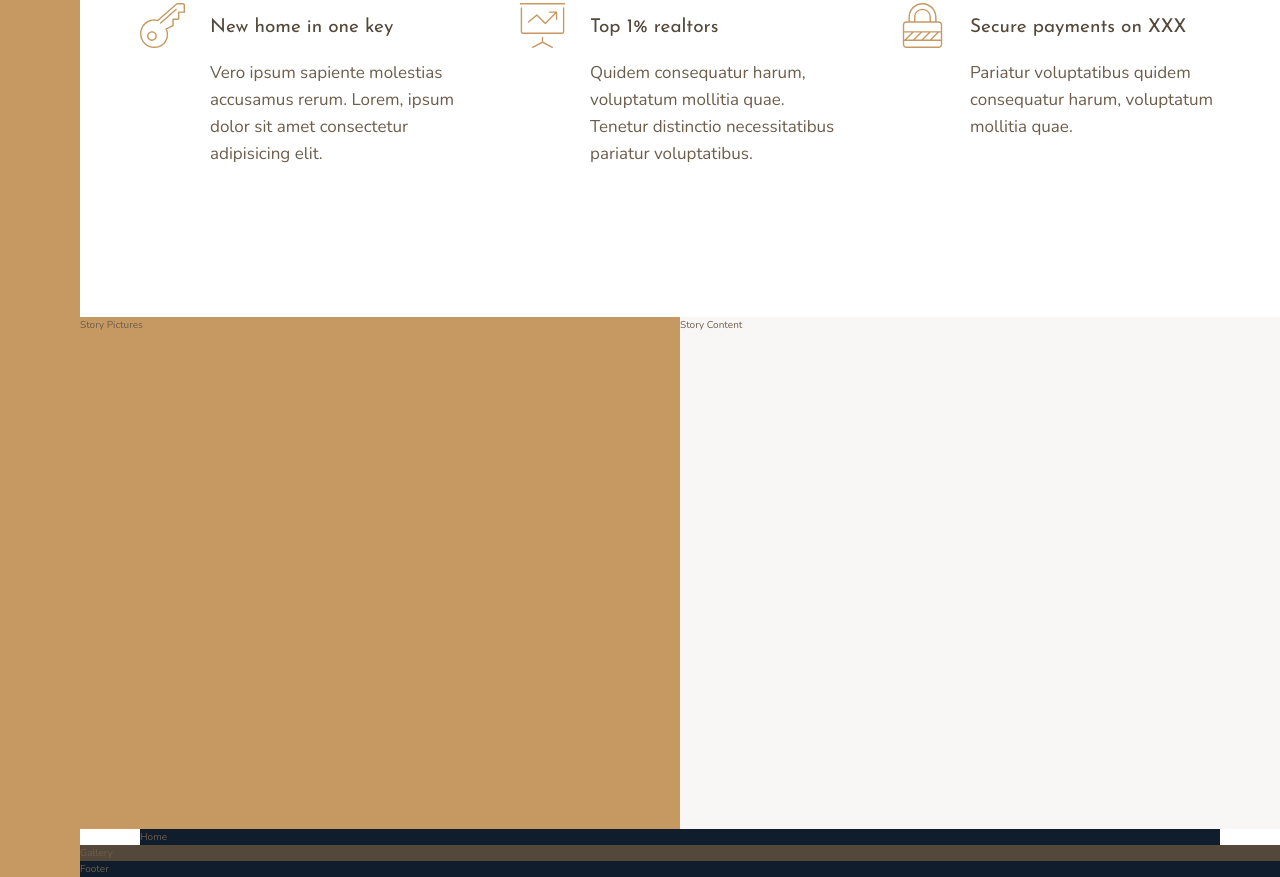
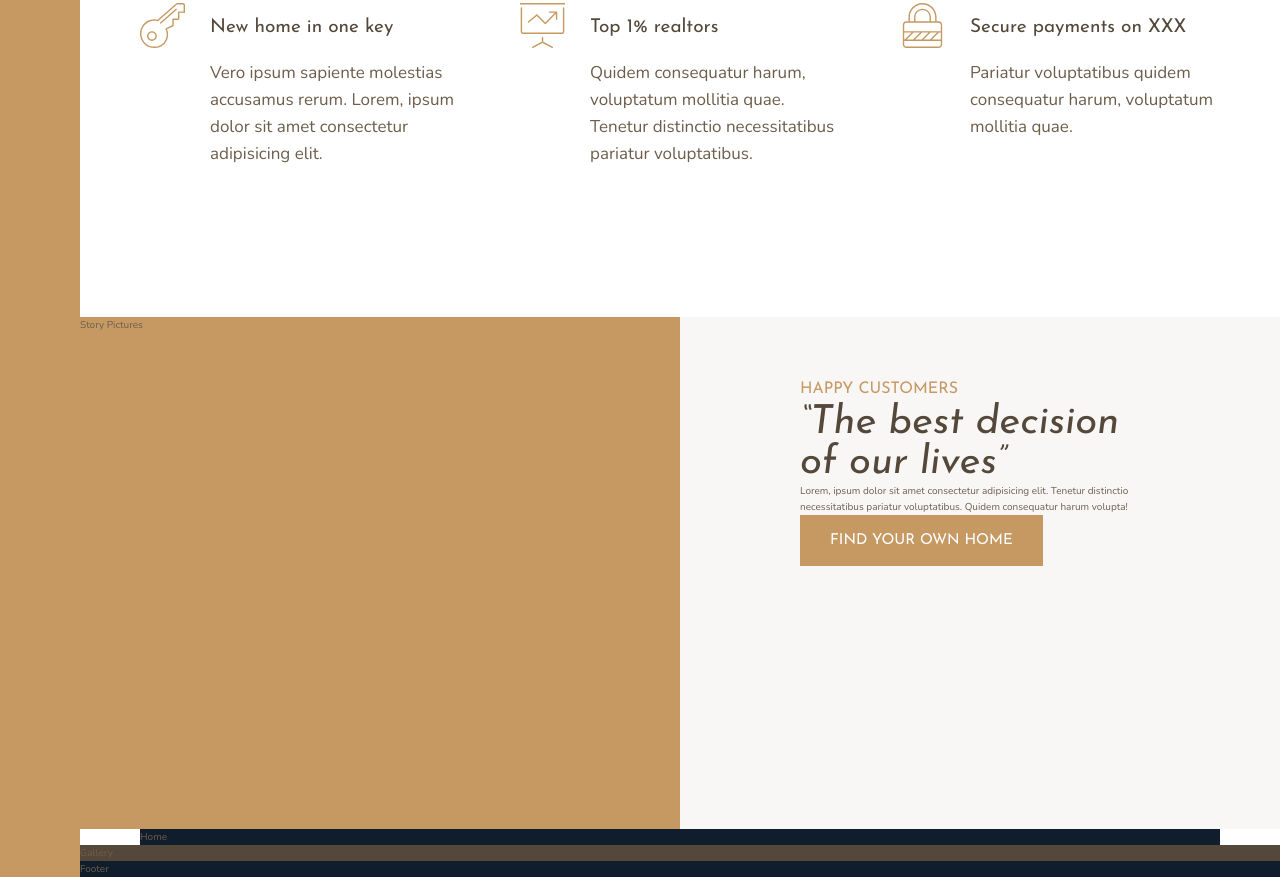
Before and after one commit to phongluudn1997/3-NEXTER, a website: page index.html in a window 1280 px wide. Shown: the part 991-1868 px from the top of the page. Drawn offline with nearby package versions, Linux system fonts and the light colour scheme.

Commit message:
added: css for styling heading

```diff
--- a/index.html
+++ b/index.html
@@ -81,7 +81,18 @@
       </div>
     </section>
     <div class="story__pictures">Story Pictures</div>
-    <div class="story__content">Story Content</div>
+    <div class="story__content">
+      <h3 class="heading-3">Happy Customers</h3>
+      <h2 class="heading-2 heading-2--dark">
+        &ldquo;The best decision of our lives&rdquo;
+      </h2>
+      <p class="story__text">
+        Lorem, ipsum dolor sit amet consectetur adipisicing elit. Tenetur
+        distinctio necessitatibus pariatur voluptatibus. Quidem consequatur
+        harum volupta!
+      </p>
+      <button class="btn">Find your own home</button>
+    </div>
     <div class="homes">Home</div>
     <div class="gallery">Gallery</div>
     <footer class="footer">Footer</footer>
--- a/sass/_story.scss
+++ b/sass/_story.scss
@@ -7,5 +7,6 @@
   &__content {
     background-color: $color-grey-light-1;
     grid-column: col-start 5 / full-end;
+    padding: 6rem 12rem;
   }
 }
--- a/sass/_typography.scss
+++ b/sass/_typography.scss
@@ -9,10 +9,25 @@
 
 .heading-2 {
   @extend %heading;
+  font-size: 4rem;
+  font-style: italic;
+  line-height: 1;
+
+  &--light {
+    color: $color-grey-light-1;
+  }
+
+  &--dark {
+    color: $color-grey-dark-1;
+  }
 }
 
 .heading-3 {
   @extend %heading;
+
+  font-size: 1.6rem;
+  color: $color-primary;
+  text-transform: uppercase;
 }
 
 .heading-4 {
@@ -27,3 +42,20 @@
     color: $color-grey-dark-1;
   }
 }
+
+.btn {
+  background-color: $color-primary;
+  color: white;
+  border: none;
+  border-radius: 0;
+  font-family: $font-display;
+  font-size: 1.5rem;
+  text-transform: uppercase;
+  padding: 1.8rem 3rem;
+  cursor: pointer;
+  transition: all 0.2s;
+
+  &:hover {
+    background-color: $color-primary-dark;
+  }
+}
```
Also changed, not shown: css/style.css.
